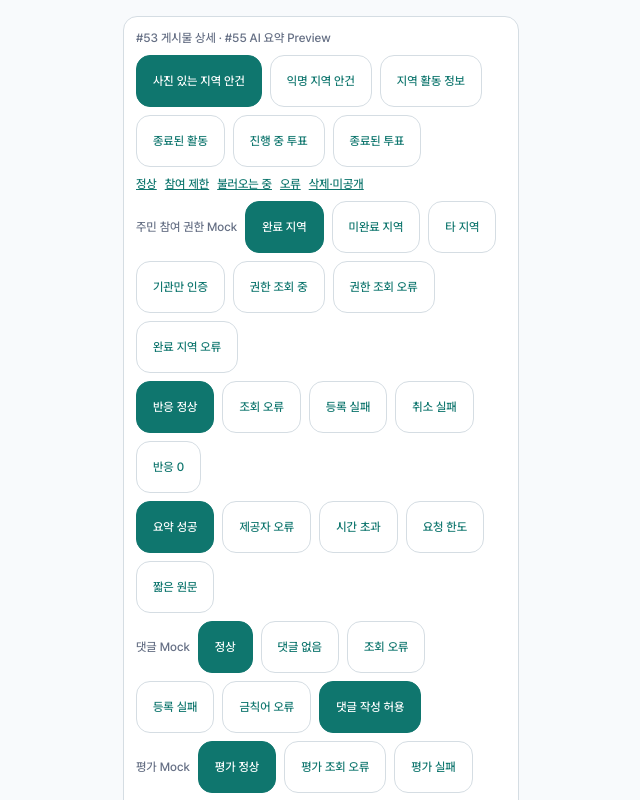
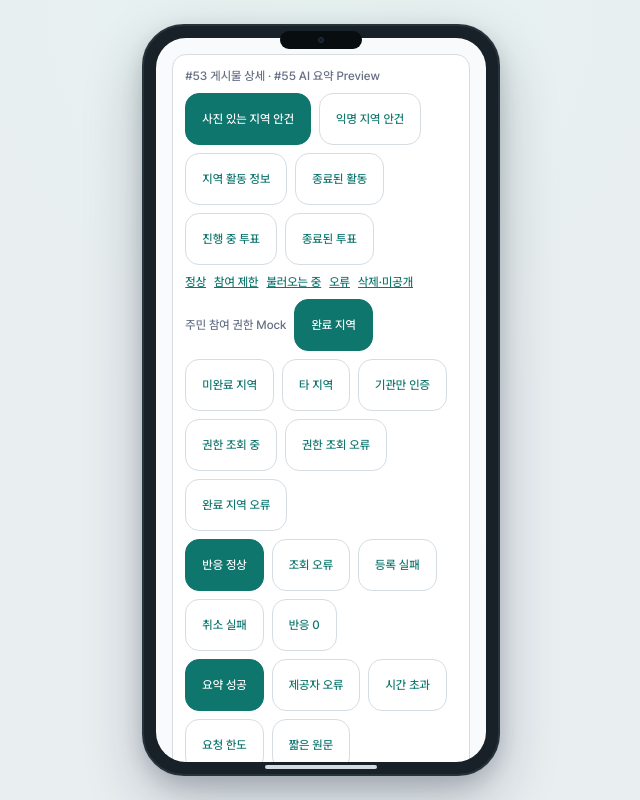
Before and after one commit to 2026-KW-HACKATHON/33_Last-Stand-Before-Enlistment, a Next.js app in the folder frontend/: page /dev/post-preview in a window 1280 px wide. Shown: the top 800 px of the page, without its empty margins (319-959 px from the left). Built offline with nearby package versions, Linux system fonts and the light colour scheme.

Commit message:
feat(demo): 핸드폰 프레임 적용

```diff
--- /dev/null
+++ b/frontend/src/app/dev/layout.tsx
@@ -0,0 +1,7 @@
+import type { ReactNode } from "react";
+import { PhoneFrame } from "../../components/layout/PhoneFrame";
+
+/** All /dev previews share one device shell without affecting product routes. */
+export default function DevelopmentLayout({ children }: { children: ReactNode }) {
+  return <PhoneFrame>{children}</PhoneFrame>;
+}
--- /dev/null
+++ b/frontend/src/components/layout/PhoneFrame.module.css
@@ -0,0 +1,103 @@
+.stage {
+  display: grid;
+  min-height: 100dvh;
+  place-items: center;
+  padding: 24px;
+  background:
+    radial-gradient(circle at top, rgb(230 244 241 / 72%), transparent 44%),
+    #e9eef1;
+}
+
+.phone {
+  position: relative;
+  width: min(428px, calc(47.56dvh - 23px), calc(100vw - 24px));
+  aspect-ratio: 428 / 900;
+  overflow: hidden;
+  border: 2px solid #27333c;
+  border-radius: 42px;
+  background: #182127;
+  padding: 12px;
+  box-shadow: 0 24px 60px rgb(15 23 41 / 24%), 0 8px 20px rgb(15 23 41 / 16%);
+}
+
+.screen {
+  height: 100%;
+  overflow: auto;
+  overscroll-behavior: contain;
+  border-radius: 30px;
+  background: #f8fafc;
+  scrollbar-width: none;
+}
+
+.screen::-webkit-scrollbar {
+  display: none;
+}
+
+/* Existing demo screens own their Header, BottomNavigation and inner scroll area. */
+.screen :global(.h-dvh) {
+  height: 100%;
+}
+
+.screen :global(.min-h-dvh) {
+  min-height: 100%;
+}
+
+.camera {
+  position: absolute;
+  z-index: 1;
+  top: 5px;
+  left: 50%;
+  display: grid;
+  width: 82px;
+  height: 18px;
+  place-items: center;
+  transform: translateX(-50%);
+  border-radius: 999px;
+  background: #080d10;
+}
+
+.camera span {
+  width: 6px;
+  height: 6px;
+  border: 1px solid #27333c;
+  border-radius: 999px;
+  background: #101d2a;
+}
+
+.homeIndicator {
+  position: absolute;
+  z-index: 1;
+  bottom: 5px;
+  left: 50%;
+  width: 112px;
+  height: 4px;
+  transform: translateX(-50%);
+  border-radius: 999px;
+  background: #d5dde3;
+}
+
+@media (max-width: 480px) {
+  .stage {
+    display: block;
+    padding: 0;
+    background: #f8fafc;
+  }
+
+  .phone {
+    width: 100%;
+    min-height: 100dvh;
+    border: 0;
+    border-radius: 0;
+    padding: 0;
+    box-shadow: none;
+  }
+
+  .screen {
+    border-radius: 0;
+  }
+
+  .camera,
+  .homeIndicator {
+    display: none;
+  }
+}
--- /dev/null
+++ b/frontend/src/components/layout/PhoneFrame.tsx
@@ -0,0 +1,15 @@
+import type { ReactNode } from "react";
+import styles from "./PhoneFrame.module.css";
+
+/** Development-demo shell only. Product routes keep rendering their mobile canvas directly. */
+export function PhoneFrame({ children }: { children: ReactNode }) {
+  return (
+    <div className={styles.stage}>
+      <section className={styles.phone} aria-label="Discushion 모바일 데모">
+        <div aria-hidden="true" className={styles.camera}><span /></div>
+        <div className={styles.screen}>{children}</div>
+        <div aria-hidden="true" className={styles.homeIndicator} />
+      </section>
+    </div>
+  );
+}
```
